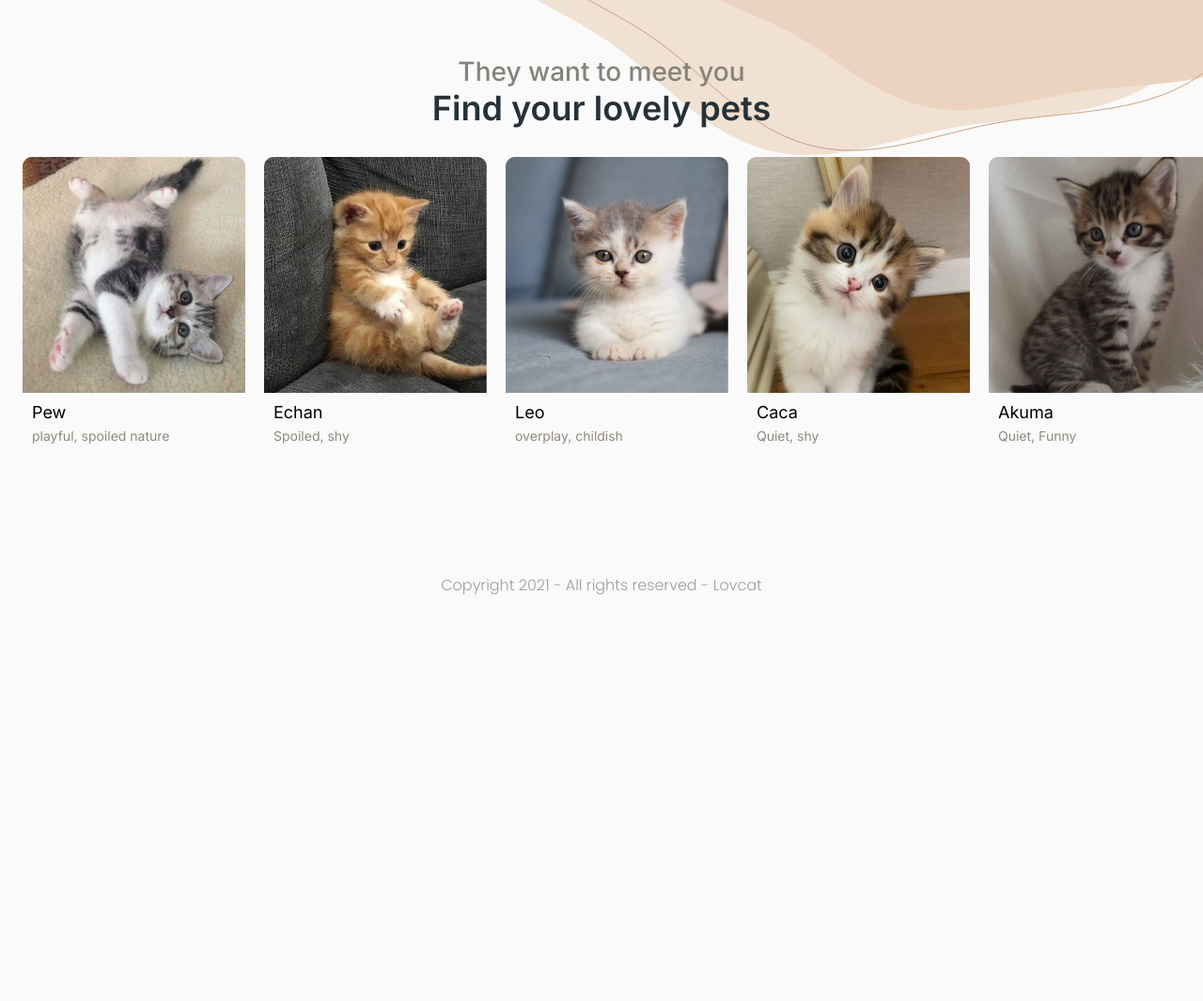
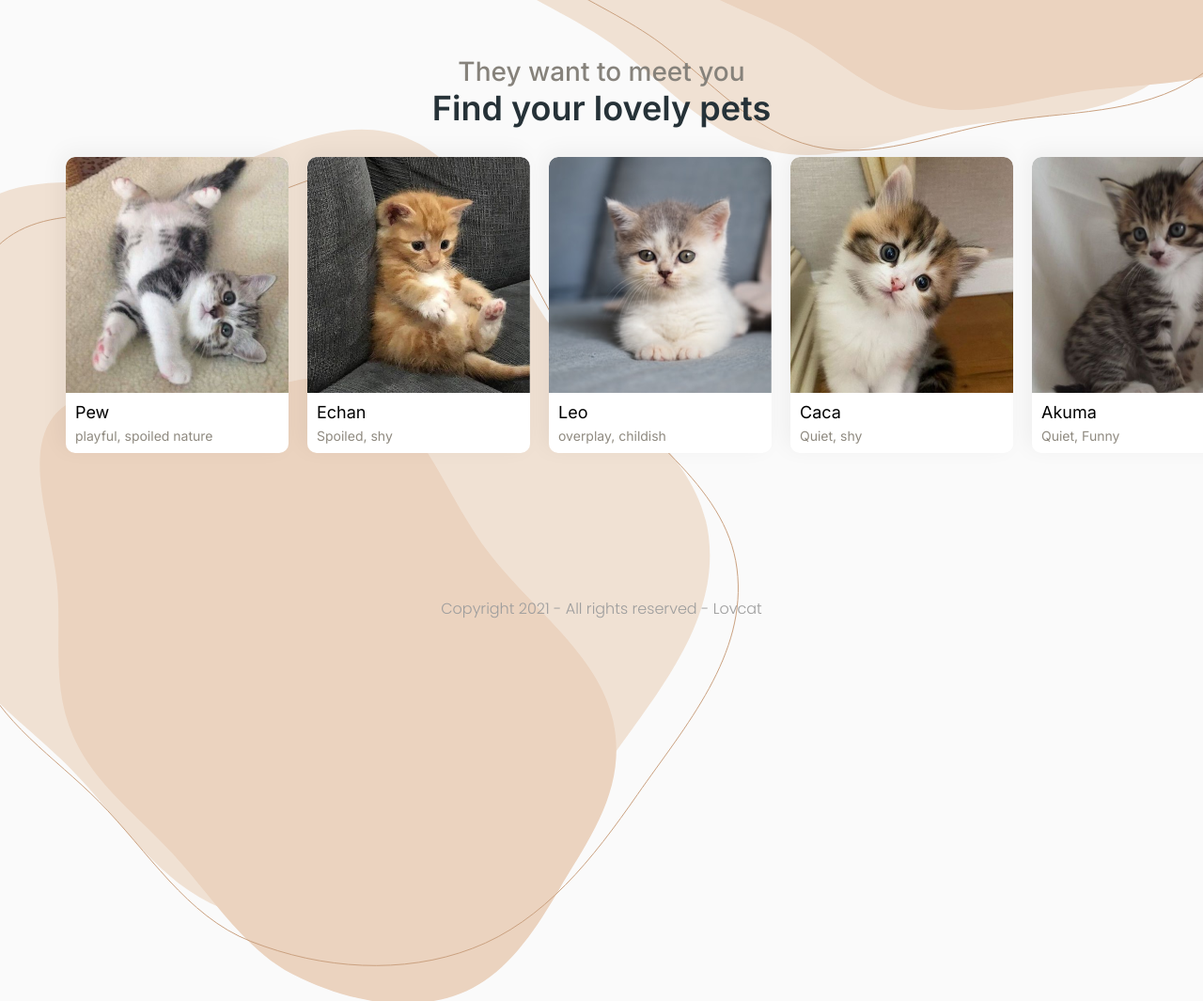
Before and after one commit to ichsnn/lovcat-slicing, a website: page index.html in a window 1280 px wide. Shown: the part 1480-2545 px from the top of the page at 94% size. Before the commit the page ends 2165 px from the top, so only its background shows below. Drawn offline with Linux system fonts and the light colour scheme.

Commit message:
bg-vector-2

```diff
--- a/index.html
+++ b/index.html
@@ -108,7 +108,9 @@
       <section id="find-your-lovely-pets">
         <h2>They want to meet you</h2>
         <h1>Find your lovely pets</h1>
-        <div class="container">
+        <div class="cat__container" style="position:relative;">
+          <object data="./assets/vector/bg-2.svg" title="bg-2" class="bg-vector-2"></object>
+          <div class="cat__scroll">
             <div class="cat__content">
               <cat-card data-catImage="./assets/images/cat/cat (1).png" data-catName="Pew"
                 data-catTag="playful, spoiled nature"></cat-card>
@@ -124,7 +126,9 @@
                 data-catTag="Quiet, Funny"></cat-card>
             </div>
           </div>
+        </div>
       </section>
+
 
     </main>
     <footer>
--- a/sass/style.scss
+++ b/sass/style.scss
@@ -245,11 +245,20 @@ footer {
   }
 }
 
-#find-your-lovely-pets .container {
+#find-your-lovely-pets .cat__container {
+  max-width: 1440px;
+  margin-left: auto;
+  margin-right: auto;
+  position: relative;
+}
+
+#find-your-lovely-pets .cat__container .cat__scroll {
+  padding-left: 70px;
+  padding-right: 70px;
   overflow-x: scroll;
 }
 
-#find-your-lovely-pets .container::-webkit-scrollbar {
+#find-your-lovely-pets .cat__container .cat__scroll::-webkit-scrollbar {
   display: none;
 }
 
@@ -285,6 +294,7 @@ footer {
   border-radius: 10px;
   overflow: hidden;
   box-shadow: -5px -5px 25px 0px #0000000d;
+  margin-bottom: 25px;
 }
 
 .cat__image img {
@@ -311,3 +321,9 @@ footer {
   text-align: left;
   color: var(--color-font-desc);
 }
+
+.bg-vector-2 {
+  position: absolute;
+  z-index: -1;
+  left: 0;
+}
--- a/scripts/components/catCard.js
+++ b/scripts/components/catCard.js
@@ -8,7 +8,7 @@ class CatCard extends HTMLElement {
     this.catImage = this.getAttribute("data-catImage");
     this.catTag = this.getAttribute("data-catTag");
 
-    this.setAttribute('class', 'cat-card');
+    this.setAttribute('class', 'cat__card');
 
     this.innerHTML = `
       <div class="cat__image">
```
Also changed, not shown: styles/style.css, 1 other file. Lines whose indentation alone changed are shown as unchanged.
